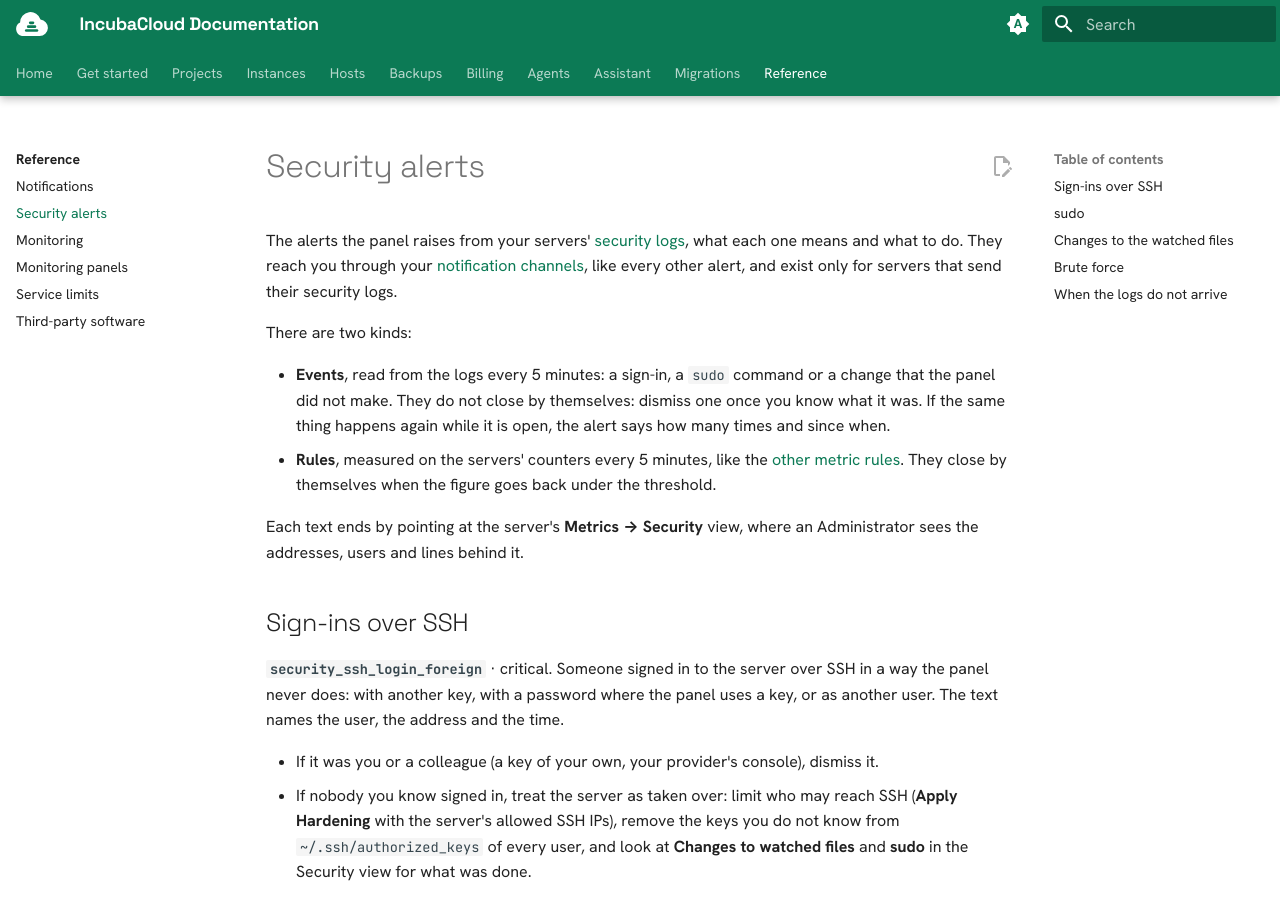
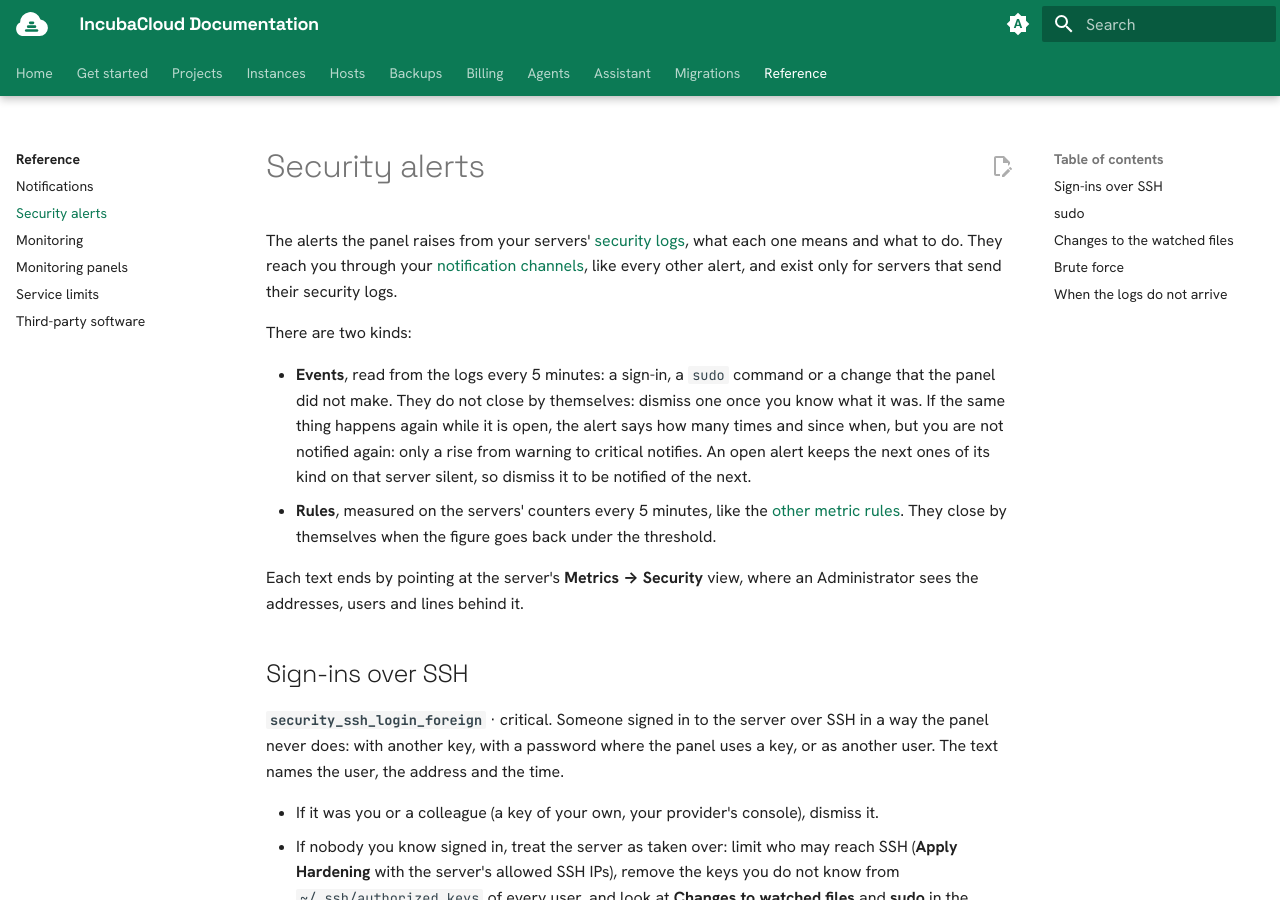
Before and after one commit to incubacloud/incubacloud, an MkDocs documentation site: the page built from docs/user/docs/reference/security-alerts.md, in a window 1280 px wide and 900 px high. Built offline with MkDocs 1.6.1 and Material for MkDocs 9.7.7, drawn with Linux system fonts in a browser that asks for light colours; plug-ins that fetch from the network failed and are left out; some of the changed text lies outside the part shown.

Commit message:
[DOC] incubacloud: the user guide says that an open event alert does not notify again: a repeat adds to its count and updates its text, and it must be dismissed for the next one to reach the notification channels; security_events_backlog also closes when no server sends its security logs (#84 final review M3)

```diff
--- a/docs/user/docs/reference/security-alerts.md
+++ b/docs/user/docs/reference/security-alerts.md
@@ -10,7 +10,10 @@ There are two kinds:
 - **Events**, read from the logs every 5 minutes: a sign-in, a `sudo` command
   or a change that the panel did not make. They do not close by themselves:
   dismiss one once you know what it was. If the same thing happens again
-  while it is open, the alert says how many times and since when.
+  while it is open, the alert says how many times and since when, but you
+  are not notified again: only a rise from warning to critical notifies.
+  An open alert keeps the next ones of its kind on that server silent, so
+  dismiss it to be notified of the next.
 - **Rules**, measured on the servers' counters every 5 minutes, like the
   [other metric rules](monitoring.md#alerts). They close by themselves when
   the figure goes back under the threshold.
@@ -107,4 +110,5 @@ Observability** again from the server's page.
 **`security_events_backlog`** · warning. The servers send more sign-ins,
 `sudo` commands or changes than the panel reads in one pass, two passes in a
 row. Nothing is skipped: they are read in order, so their alerts come late.
-It closes once a pass reads to the end.
+It closes once a pass reads to the end, or when no server sends its
+security logs any more.
```
Also changed, not shown: docs/user/docs/hosts/security.md (+5 -0 lines).
